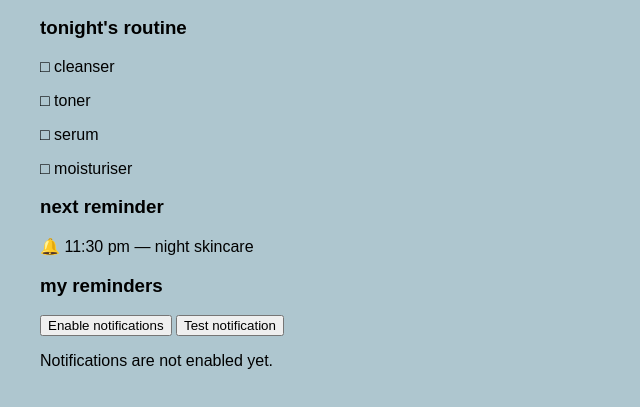
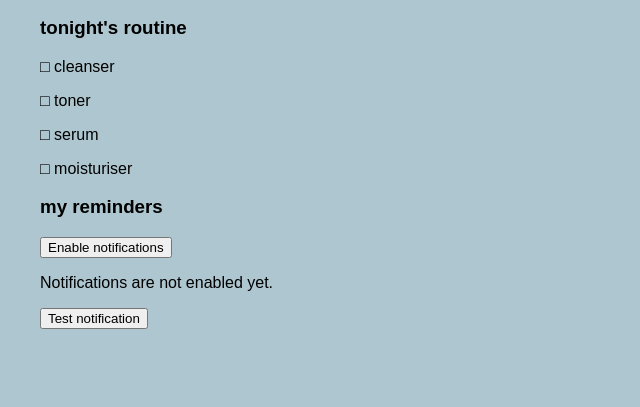
Before and after one commit to Junhaooooooo/my-skincare, a plain HTML site: page index.html in a window 1280 px wide. Shown: the part 151-558 px from the top of the page, without its empty margins (0-640 px from the left). Drawn offline with Linux system fonts and the light colour scheme; no server answers.

Commit message:
Update index.html

```diff
--- a/index.html
+++ b/index.html
@@ -22,18 +22,12 @@
     <p>□ serum</p>
     <p>□ moisturiser</p>
 
-    <h3>next reminder</h3>
-
-    <p>🔔 11:30 pm — night skincare</p>
-
     <h3>my reminders</h3>
 
 
 <button id="enableNotifications">Enable notifications</button>
-
+<p id="notificationStatus">Notifications are not enabled yet.</p>
 <button id="testNotification">Test notification</button>
-
-<p id="notificationStatus">Notifications are not enabled yet.</p>
 
 
 <script>
```
